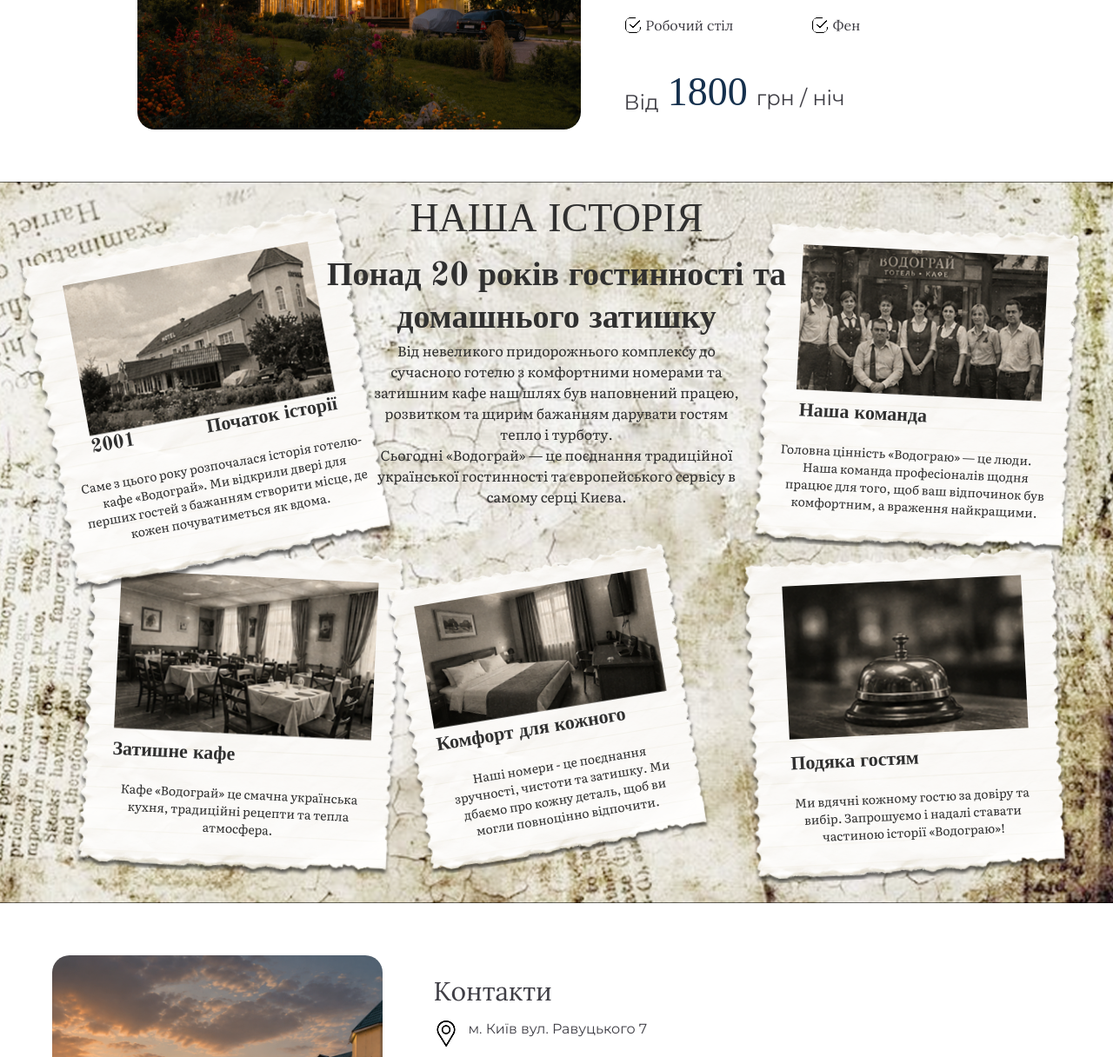
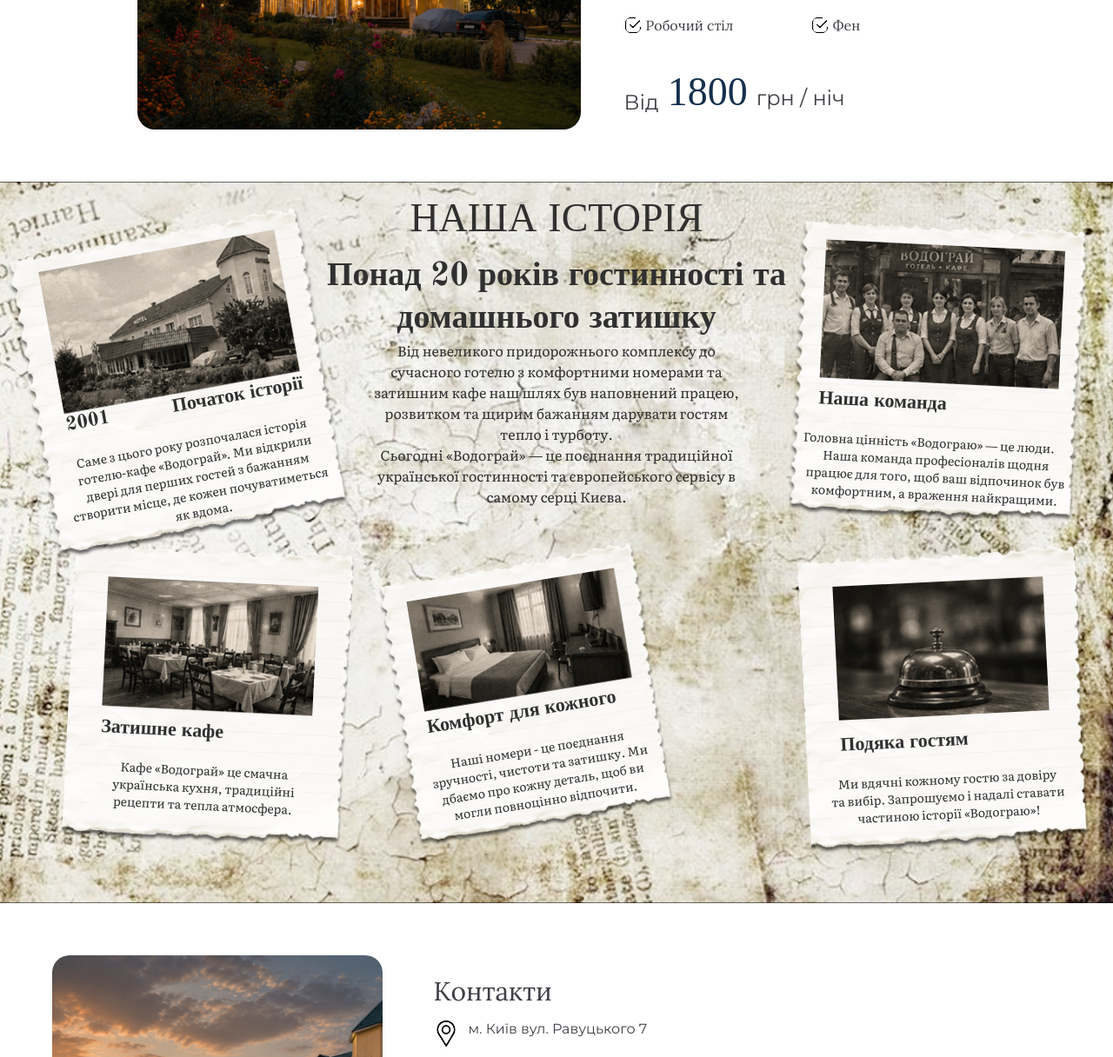
Before and after one commit to PaulStefanyshyn/vodogray, a Flask app: page / in a window 1280 px wide. Shown: the part 1960-3176 px from the top of the page at 87% size. Run offline with Flask 3, Linux system fonts and the light colour scheme; some web fonts are replaced; grey boxes are pictures that could not be loaded.

Commit message:
impruve history block

```diff
--- a/static/style/index.css
+++ b/static/style/index.css
@@ -386,15 +386,21 @@ main {
 
     box-sizing: border-box;
 
-    padding: 45px 45px 25px 45px;
+    padding: 2%;
 
     position: absolute;
     z-index: 1;
+
+    width: 25%;
+    height: max-content;
 }
 
 .history .slideshow .slide img {
     display: block;
     margin: 0 auto;
+
+    width: 90%;
+    max-height: 45%;
 }
 
 .history .slideshow .slide .title {
@@ -403,13 +409,13 @@ main {
     justify-content: space-between;
     align-items: flex-start;
 
-    width: 337px;
+    width: 90%;
     margin: 0 auto;
     margin-bottom: 20px;
 }
 
 .history .slideshow .slide:nth-child(1) {
-    width: 418px;
+    width: 28%;
     height: 418px;
 
     transform: rotate(-10.25deg);
@@ -420,17 +426,7 @@ main {
     z-index: 2;
 }
 
-.history .slideshow .slide:nth-child(1) img {
-    width: 287px;
-    height: 176px;
-}
-
-.history .slideshow .slide:nth-child(1) .title {
-    width: 287px;
-}
-
 .history .slideshow .slide:nth-child(2) {
-    width: 403px;
     height: 403px;
 
     transform: rotate(2.79deg);
@@ -440,19 +436,11 @@ main {
     z-index: 1;
 }
 
-.history .slideshow .slide:nth-child(2) img {
-    width: 296px;
-    height: 182px;
-}
-
 .history .slideshow .slide:nth-child(2) .title {
-    width: 296px;
-
     margin-top: 10px;
 }
 
 .history .slideshow .slide:nth-child(3) {
-    width: 365px;
     height: 365px;
 
     transform: rotate(-9.32deg);
@@ -461,19 +449,11 @@ main {
     left: 35%;
 }
 
-.history .slideshow .slide:nth-child(3) img {
-    width: 271px;
-    height: 143px;
-}
-
 .history .slideshow .slide:nth-child(3) .title {
-    width: 271px;
-
     margin-top: 5px;
 }
 
 .history .slideshow .slide:nth-child(4) {
-    width: 403px;
     height: 403px;
 
     transform: rotate(-2.79deg);
@@ -482,19 +462,12 @@ main {
     right: 35px;
 }
 
-.history .slideshow .slide:nth-child(4) img {
-    width: 275px;
-    height: 176px;
-}
-
 .history .slideshow .slide:nth-child(4) .title {
-    width: 275px;
-
     margin-top: 15px;
 }
 
 .history .slideshow .slide:nth-child(5) {
-    width: 403px;
+    width: 28%;
     height: 403px;
 
     transform: rotate(2.79deg);
@@ -503,14 +476,7 @@ main {
     right: 20px;
 }
 
-.history .slideshow .slide:nth-child(5) img {
-    width: 283px;
-    height: 167px;
-}
-
 .history .slideshow .slide:nth-child(5) .title {
-    width: 275px;
-
     margin-top: 10px;
 }
 
```
